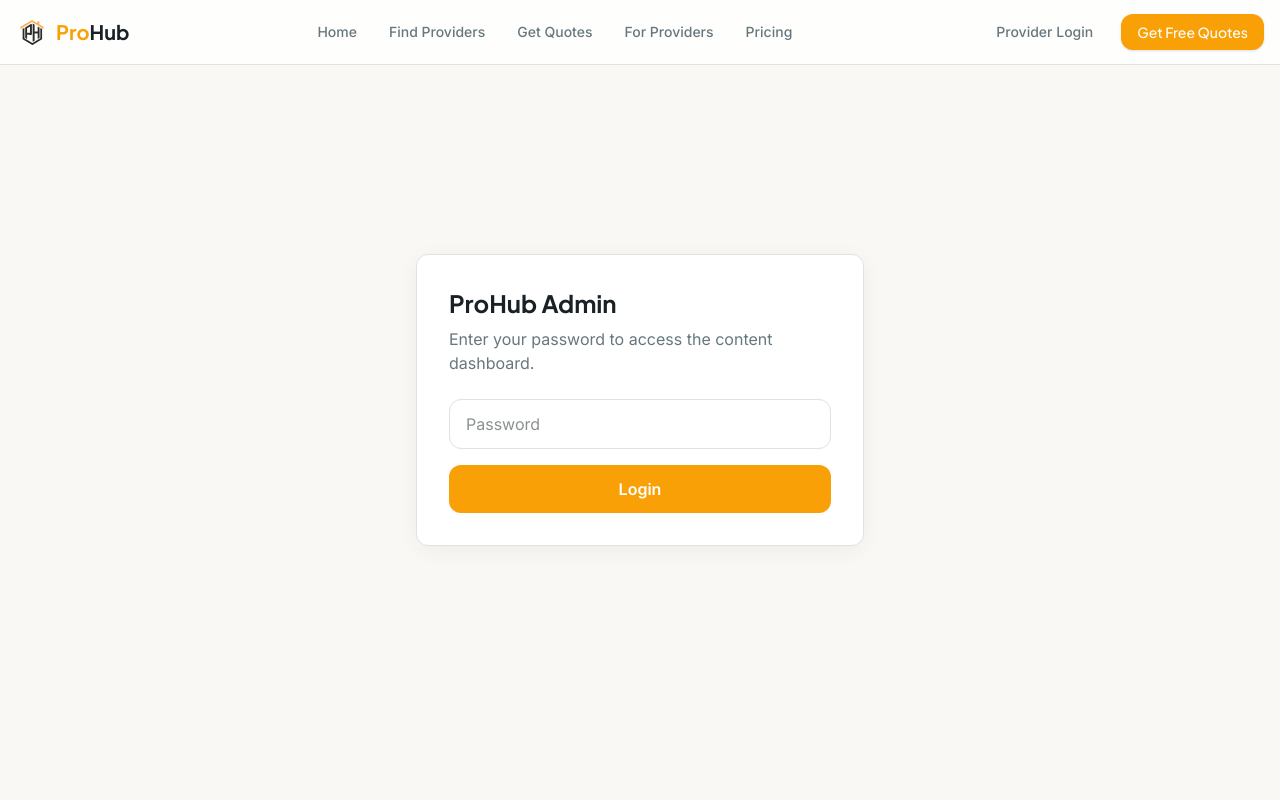
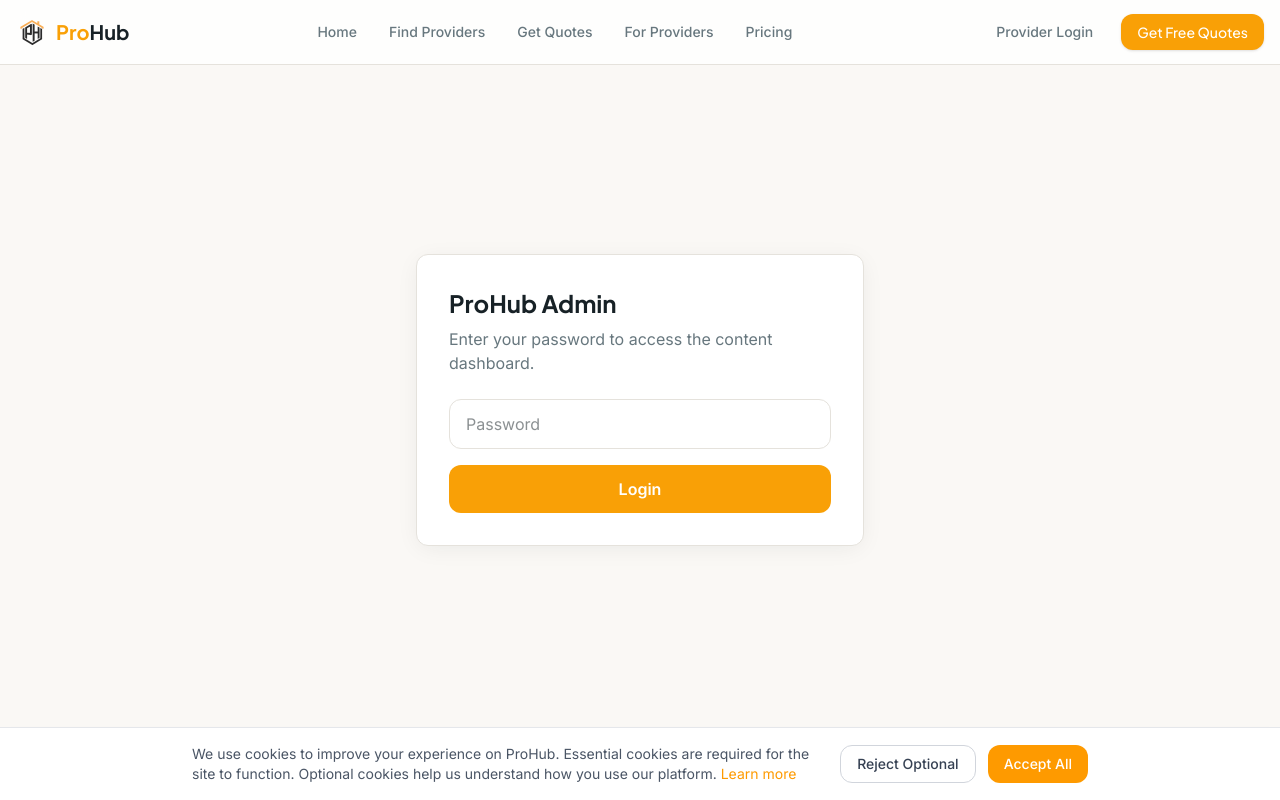
Before and after one commit to PwnFlakes4u2eat/prohub-seo, a Next.js app: page /admin in a window 1280 px wide. Shown: the top 800 px of the page. Built offline with nearby package versions, Linux system fonts and the light colour scheme.

Commit message:
Add POPIA compliance: cookie consent banner, footer links to legal pages

```diff
--- a/src/app/layout.tsx
+++ b/src/app/layout.tsx
@@ -1,6 +1,7 @@
 import type { Metadata } from "next";
 import { Plus_Jakarta_Sans, Inter } from "next/font/google";
 import "./globals.css";
+import CookieConsent from "@/components/CookieConsent";
 
 const jakarta = Plus_Jakarta_Sans({
   subsets: ["latin"],
@@ -107,6 +108,9 @@
         {/* Main Content */}
         <main>{children}</main>
 
+        {/* Cookie Consent Banner */}
+        <CookieConsent />
+
         {/* Footer */}
         <footer className="bg-foreground text-white py-16">
           <div className="container mx-auto px-4">
@@ -157,6 +161,7 @@
                   <li><a href="https://app.prohub.co.za/contact" className="hover:text-white transition-colors">Contact</a></li>
                   <li><a href="https://app.prohub.co.za/privacy" className="hover:text-white transition-colors">Privacy Policy</a></li>
                   <li><a href="https://app.prohub.co.za/terms" className="hover:text-white transition-colors">Terms of Service</a></li>
+                  <li><a href="https://app.prohub.co.za/cookies" className="hover:text-white transition-colors">Cookie Policy</a></li>
                 </ul>
               </div>
             </div>
--- /dev/null
+++ b/src/components/CookieConsent.tsx
@@ -0,0 +1,84 @@
+"use client";
+
+import { useState, useEffect } from "react";
+
+const COOKIE_CONSENT_KEY = "prohub_cookie_consent";
+
+type ConsentValue = "accepted" | "rejected" | null;
+
+export default function CookieConsent() {
+  const [consent, setConsent] = useState<ConsentValue>(null);
+  const [isVisible, setIsVisible] = useState(false);
+
+  useEffect(() => {
+    const stored = localStorage.getItem(COOKIE_CONSENT_KEY);
+    if (stored === "accepted" || stored === "rejected") {
+      setConsent(stored);
+    } else {
+      // Show banner after a short delay for better UX
+      const timer = setTimeout(() => setIsVisible(true), 1000);
+      return () => clearTimeout(timer);
+    }
+  }, []);
+
+  const handleAccept = () => {
+    localStorage.setItem(COOKIE_CONSENT_KEY, "accepted");
+    setConsent("accepted");
+    setIsVisible(false);
+  };
+
+  const handleReject = () => {
+    localStorage.setItem(COOKIE_CONSENT_KEY, "rejected");
+    setConsent("rejected");
+    setIsVisible(false);
+  };
+
+  // Don't render if consent already given or banner not yet visible
+  if (consent || !isVisible) return null;
+
+  return (
+    <div
+      className="fixed bottom-0 left-0 right-0 z-50 p-4 bg-white border-t border-gray-200 shadow-lg"
+      style={{ animation: "slideUp 0.3s ease-out" }}
+    >
+      <style jsx>{`
+        @keyframes slideUp {
+          from {
+            transform: translateY(100%);
+            opacity: 0;
+          }
+          to {
+            transform: translateY(0);
+            opacity: 1;
+          }
+        }
+      `}</style>
+      <div className="container mx-auto max-w-4xl flex flex-col sm:flex-row items-center justify-between gap-4">
+        <p className="text-sm text-gray-600 text-center sm:text-left">
+          We use cookies to improve your experience on ProHub. Essential cookies are required for the site to function.
+          Optional cookies help us understand how you use our platform.{" "}
+          <a
+            href="https://app.prohub.co.za/cookies"
+            className="text-amber-500 hover:underline"
+          >
+            Learn more
+          </a>
+        </p>
+        <div className="flex gap-3 shrink-0">
+          <button
+            onClick={handleReject}
+            className="px-4 py-2 text-sm font-medium text-gray-700 bg-white border border-gray-300 rounded-lg hover:bg-gray-50 transition-colors"
+          >
+            Reject Optional
+          </button>
+          <button
+            onClick={handleAccept}
+            className="px-4 py-2 text-sm font-medium text-white bg-amber-500 rounded-lg hover:bg-amber-600 transition-colors"
+          >
+            Accept All
+          </button>
+        </div>
+      </div>
+    </div>
+  );
+}
```
